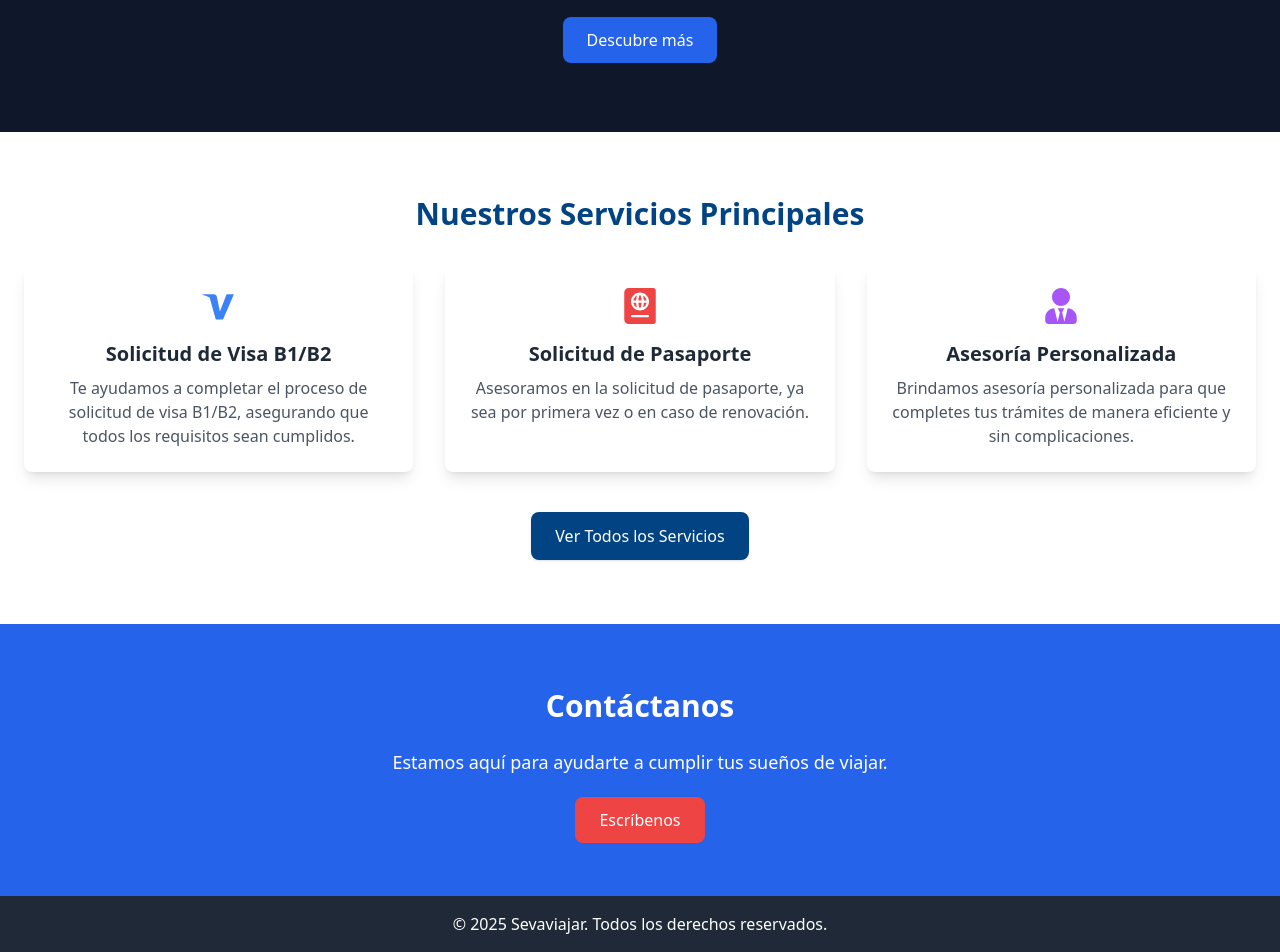
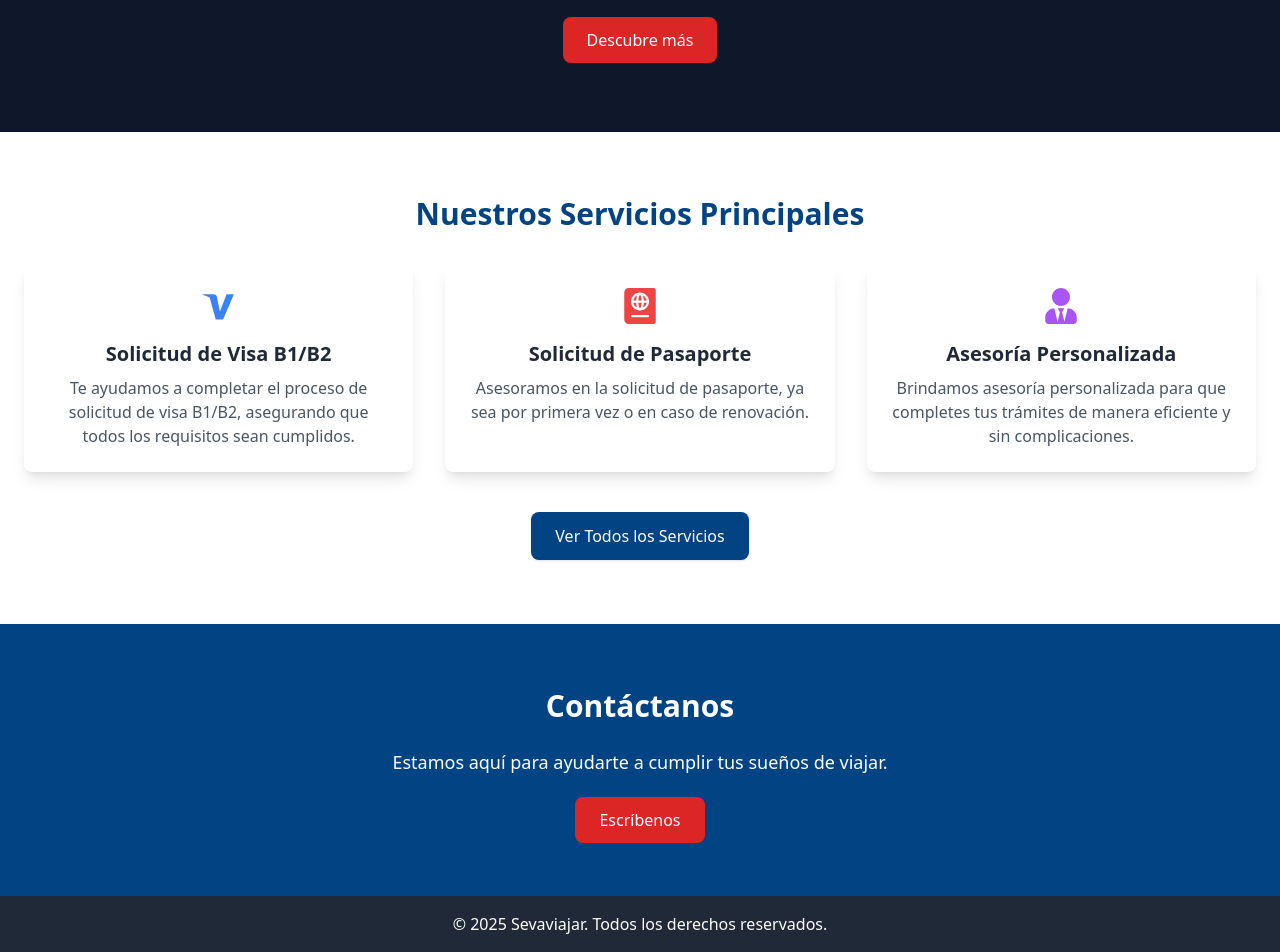
Before and after one commit to Sebastian0896/sevaviajar, a Next.js app: page / in a window 1280 px wide. Shown: the part 394-1346 px from the top of the page. Built offline with nearby package versions, Linux system fonts and the light colour scheme.

Commit message:
Actualizamos la landing page 10-06-2025 11:32am

```diff
--- a/src/app/page.jsx
+++ b/src/app/page.jsx
@@ -18,7 +18,7 @@ export default function Home() {
           <p className="md:text-2xl mb-8 text-white">
           En <strong className='text-red-600'>Sevaviajar</strong>, te guiamos en cada paso para que tus trámites de visa, pasaporte y asesorías migratorias sean más sencillos y eficientes. Nos enfocamos en brindarte la información y el apoyo que necesitas para avanzar con confianza hacia tus metas. ¡Comencemos juntos este camino!
           </p>
-          <a href="#servicios" className="px-6 py-3 bg-blue-600 rounded-lg text-white hover:bg-blue-700">
+          <a href="#servicios" className="px-6 py-3 bg-red-600 rounded-lg text-white hover:bg-blue-700">
             Descubre más
           </a>
         </div>
@@ -47,11 +47,11 @@ export default function Home() {
       <ServiciosPrincipales />
 
       {/* Contacto */}
-      <section id="contacto" className="py-16 bg-blue-600 text-white">
+      <section id="contacto" className="py-16 bg-[#024383] text-white">
         <div className="container mx-auto text-center">
           <h3 className="text-3xl font-bold mb-6">Contáctanos</h3>
           <p className="text-lg mb-8">Estamos aquí para ayudarte a cumplir tus sueños de viajar.</p>
-          <a href="mailto:contacto@sevaviajar.com" className="px-6 py-3 bg-red-500 rounded-lg hover:bg-red-600">
+          <a href="mailto:contacto@sevaviajar.com" className="px-6 py-3 bg-red-600 rounded-lg hover:bg-red-600">
             Escríbenos
           </a>
         </div>
```
